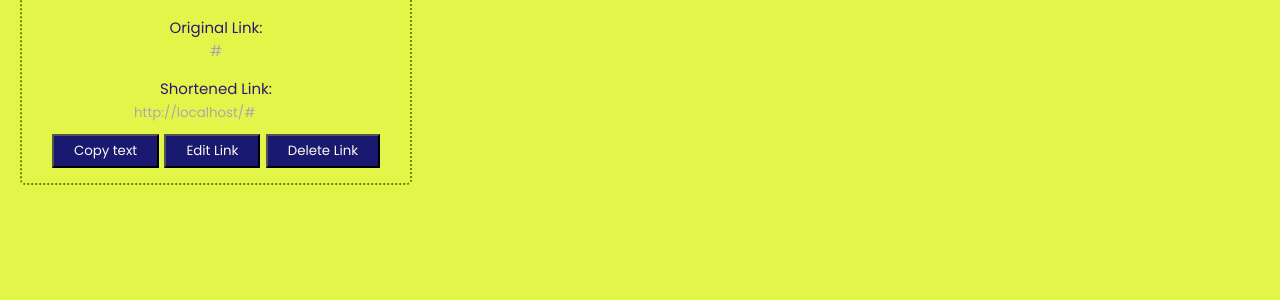
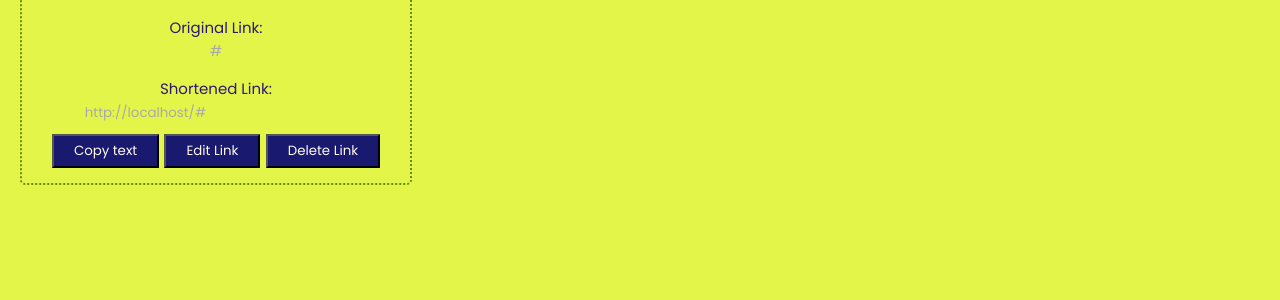
Before and after one commit to zichdan/scissor, a Flask app: page /dashboard in a window 1280 px wide. Shown: the part 586-886 px from the top of the page. Run offline with Flask 3, Linux system fonts and the light colour scheme; a user stored in the database is signed in; tables that the repository leaves empty hold one stand-in row (values such as "Sample post").

Commit message:
adjusted the with of the input tag displaying the shortened url on dashboard.html

```diff
--- a/website/templates/dashboard.html
+++ b/website/templates/dashboard.html
@@ -23,7 +23,7 @@
             <p>
               Shortened Link: <br>
               <a href="{{url_for('redirect_link', short_link=link.short_link)}}" target="_blank">
-              <input type="text" value="{{host}}{{link.short_link}}" id="myInput" style="border: none; background: none; color:darkgray; width: 50%; cursor: pointer; text-decoration: none;" disabled>
+              <input type="text" value="{{host}}{{link.short_link}}" id="myInput" style="border: none; background: none; color:darkgray; width: 80%; cursor: pointer; text-decoration: none;" disabled>
               </a>
             </p>
             <!-- <button class="button" onclick="myFunction()">Copy text</button> -->
```
